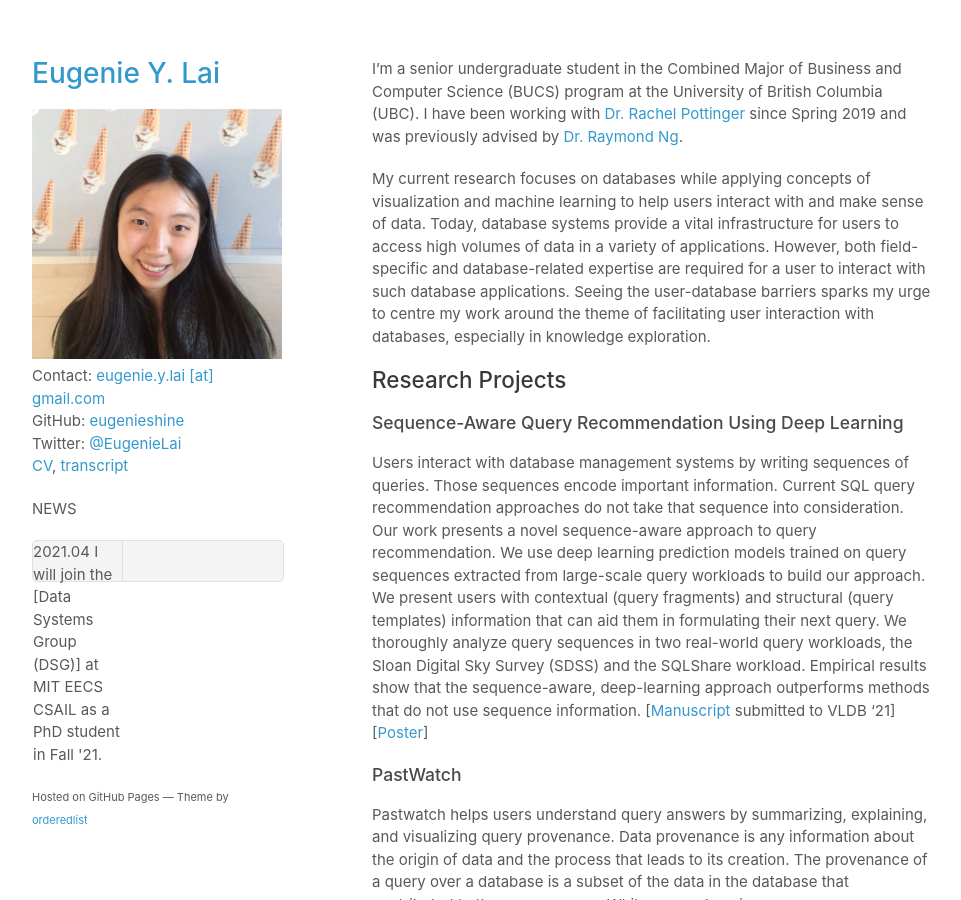
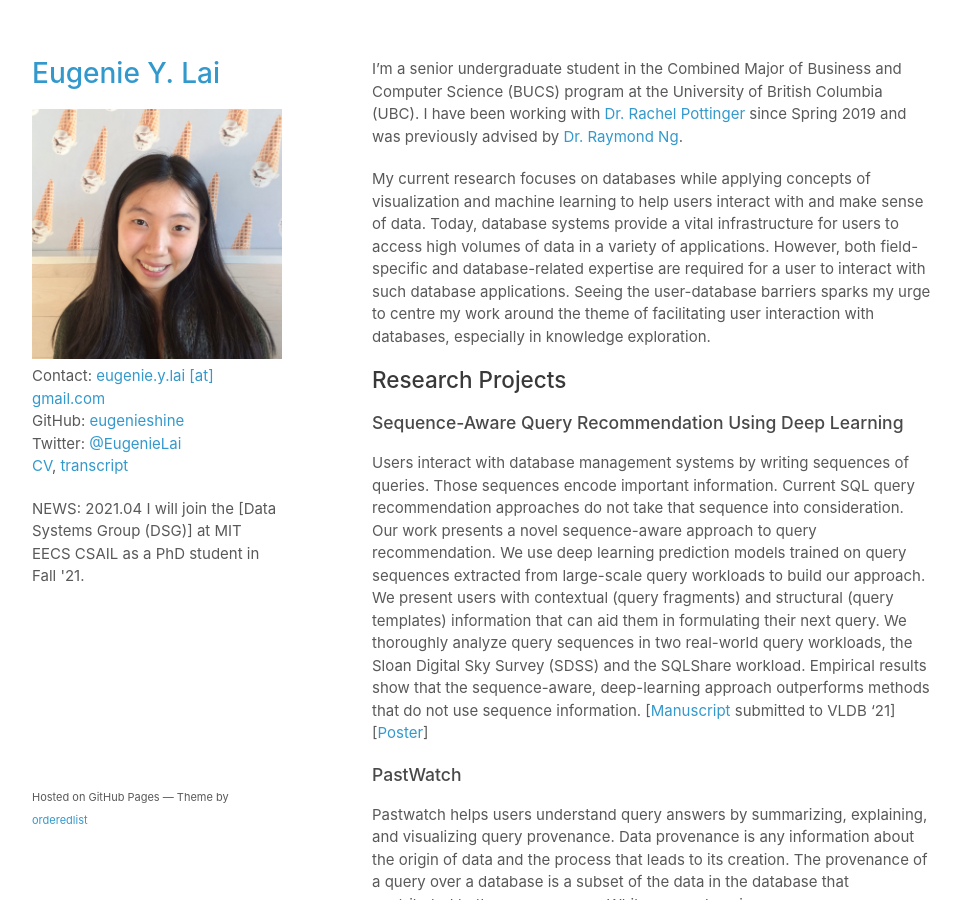
Before and after one commit to eugenielai/eugenielai.github.io, a Jekyll site: the page built from README.md, in a window 1280 px wide and 900 px high. Shown: the whole window, without its empty margins (158-1119 px from the left). Built offline with Jekyll 4.4.1, drawn with Linux system fonts in a browser that asks for light colours; our own code applies the rules of GitHub Pages for plain Markdown files; a script that is not in the unit is left out.

Commit message:
update home: news moved to header

```diff
--- a/_layouts/default.html
+++ b/_layouts/default.html
@@ -29,10 +29,7 @@
           <a href="/docs/cvs/cv_elai.pdf">CV</a>, <a href="/docs/transcripts/ubc_transcript_elai.pdf">transcript</a>
         </p>
 
-        <p>NEWS
-          <ul>
-            <li>2021.04 I will join the [Data Systems Group (DSG)] at MIT EECS CSAIL as a PhD student in Fall '21.</li>
-          </ul>
+        <p>NEWS: 2021.04 I will join the [Data Systems Group (DSG)] at MIT EECS CSAIL as a PhD student in Fall '21.
         </p>
 
       </header>
```
